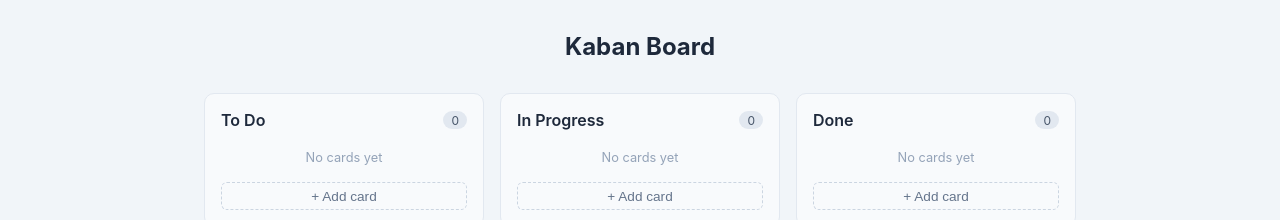
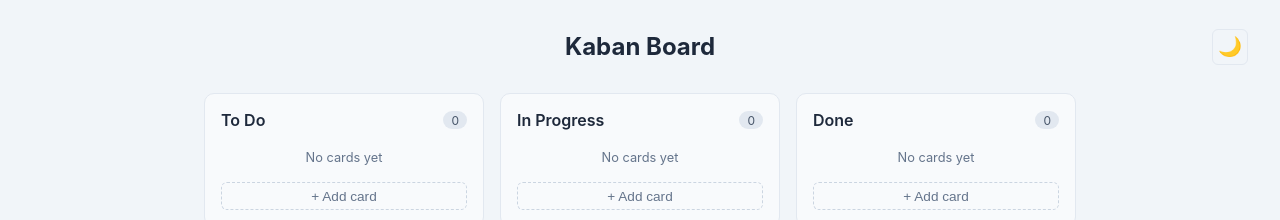
Before and after one commit to themngn/Kaban, a Vue app: page / in a window 1280 px wide. Shown: the top 220 px of the page. Built offline with nearby package versions, Linux system fonts and the light colour scheme; the HTML template or start-up script is replaced by a standard one.

Commit message:
feat: implement theme toggle functionality and update styles for dark mode support

```diff
--- a/src/assets/main.css
+++ b/src/assets/main.css
@@ -1,3 +1,52 @@
+:root {
+  /* Light theme colors */
+  --color-bg-primary: #f1f5f9;
+  --color-bg-secondary: #f8fafc;
+  --color-text-primary: #1e293b;
+  --color-text-secondary: #64748b;
+  --color-border: #e2e8f0;
+  --color-border-light: #cbd5e1;
+  --color-accent: #6366f1;
+  --color-accent-hover: #4f46e5;
+  --color-accent-dark: #475569;
+  --color-slate-200: #e2e8f0;
+  --color-slate-300: #cbd5e1;
+  --color-slate-400: #94a3b8;
+  --color-slate-500: #64748b;
+  --color-slate-600: #475569;
+  --color-slate-700: #334155;
+  --color-card-bg: #fff;
+  --color-button-hover: #f1f5f9;
+  --color-delete-bg: #fee2e2;
+  --color-delete: #dc2626;
+  --color-count-bg: #e2e8f0;
+  --color-count-text: #475569;
+}
+
+[data-theme='dark'] {
+  --color-bg-primary: #0f172a;
+  --color-bg-secondary: #1e293b;
+  --color-text-primary: #f1f5f9;
+  --color-text-secondary: #cbd5e1;
+  --color-border: #334155;
+  --color-border-light: #475569;
+  --color-accent: #818cf8;
+  --color-accent-hover: #a5b4fc;
+  --color-accent-dark: #cbd5e1;
+  --color-slate-200: #1e293b;
+  --color-slate-300: #334155;
+  --color-slate-400: #64748b;
+  --color-slate-500: #cbd5e1;
+  --color-slate-600: #cbd5e1;
+  --color-slate-700: #f1f5f9;
+  --color-card-bg: #1e293b;
+  --color-button-hover: #334155;
+  --color-delete-bg: #7f1d1d;
+  --color-delete: #fca5a5;
+  --color-count-bg: #334155;
+  --color-count-text: #cbd5e1;
+}
+
 *,
 *::before,
 *::after {
@@ -12,7 +61,10 @@ body {
     system-ui,
     -apple-system,
     sans-serif;
-  background: #f1f5f9;
-  color: #1e293b;
+  background: var(--color-bg-primary);
+  color: var(--color-text-primary);
   -webkit-font-smoothing: antialiased;
+  transition:
+    background-color 0.2s ease,
+    color 0.2s ease;
 }
--- a/src/components/KanbanCard.vue
+++ b/src/components/KanbanCard.vue
@@ -36,17 +36,20 @@ const store = useBoardStore()
   display: flex;
   justify-content: space-between;
   align-items: center;
-  background: #fff;
-  border: 1px solid #e2e8f0;
+  background: var(--color-card-bg);
+  border: 1px solid var(--color-border);
   border-radius: 6px;
   padding: 0.5rem 0.75rem;
   gap: 0.5rem;
+  transition: background-color 0.2s ease, border-color 0.2s ease;
 }
 
 .card-title {
   flex: 1;
   font-size: 0.9rem;
   word-break: break-word;
+  color: var(--color-text-primary);
+  transition: color 0.2s ease;
 }
 
 .card-actions {
@@ -62,13 +65,14 @@ const store = useBoardStore()
   padding: 0.15rem 0.3rem;
   border-radius: 4px;
   font-size: 0.8rem;
-  color: #64748b;
+  color: var(--color-text-secondary);
   line-height: 1;
+  transition: background-color 0.2s ease, color 0.2s ease;
 }
 
 .btn-icon:hover:not(:disabled) {
-  background: #f1f5f9;
-  color: #334155;
+  background: var(--color-button-hover);
+  color: var(--color-text-primary);
 }
 
 .btn-icon:disabled {
@@ -77,7 +81,7 @@ const store = useBoardStore()
 }
 
 .btn-delete:hover:not(:disabled) {
-  background: #fee2e2;
-  color: #dc2626;
+  background: var(--color-delete-bg);
+  color: var(--color-delete);
 }
 </style>
--- a/src/components/KanbanColumn.vue
+++ b/src/components/KanbanColumn.vue
@@ -56,8 +56,8 @@ function cancelAdd() {
 
 <style scoped>
 .column {
-  background: #f8fafc;
-  border: 1px solid #e2e8f0;
+  background: var(--color-bg-secondary);
+  border: 1px solid var(--color-border);
   border-radius: 10px;
   padding: 1rem;
   width: 280px;
@@ -65,6 +65,7 @@ function cancelAdd() {
   display: flex;
   flex-direction: column;
   gap: 0.5rem;
+  transition: background-color 0.2s ease, border-color 0.2s ease;
 }
 
 .column-header {
@@ -78,14 +79,17 @@ function cancelAdd() {
   font-size: 1rem;
   font-weight: 600;
   margin: 0;
+  color: var(--color-text-primary);
+  transition: color 0.2s ease;
 }
 
 .column-count {
   font-size: 0.75rem;
-  background: #e2e8f0;
-  color: #475569;
+  background: var(--color-count-bg);
+  color: var(--color-count-text);
   border-radius: 999px;
   padding: 0.1rem 0.5rem;
+  transition: background-color 0.2s ease, color 0.2s ease;
 }
 
 .card-list {
@@ -97,10 +101,11 @@ function cancelAdd() {
 
 .empty-state {
   font-size: 0.8rem;
-  color: #94a3b8;
+  color: var(--color-text-secondary);
   text-align: center;
   padding: 0.5rem 0;
   margin: 0;
+  transition: color 0.2s ease;
 }
 
 .add-form {
@@ -112,15 +117,18 @@ function cancelAdd() {
 .add-input {
   width: 100%;
   padding: 0.4rem 0.5rem;
-  border: 1px solid #cbd5e1;
+  border: 1px solid var(--color-border-light);
   border-radius: 6px;
   font-size: 0.9rem;
   box-sizing: border-box;
   outline: none;
+  background: var(--color-bg-primary);
+  color: var(--color-text-primary);
+  transition: border-color 0.2s ease, background-color 0.2s ease, color 0.2s ease;
 }
 
 .add-input:focus {
-  border-color: #6366f1;
+  border-color: var(--color-accent);
 }
 
 .add-form-actions {
@@ -129,47 +137,50 @@ function cancelAdd() {
 }
 
 .btn-primary {
-  background: #6366f1;
+  background: var(--color-accent);
   color: #fff;
   border: none;
   border-radius: 6px;
   padding: 0.35rem 0.75rem;
   cursor: pointer;
   font-size: 0.85rem;
+  transition: background-color 0.2s ease;
 }
 
 .btn-primary:hover {
-  background: #4f46e5;
+  background: var(--color-accent-hover);
 }
 
 .btn-secondary {
   background: none;
-  color: #64748b;
-  border: 1px solid #e2e8f0;
+  color: var(--color-text-secondary);
+  border: 1px solid var(--color-border);
   border-radius: 6px;
   padding: 0.35rem 0.75rem;
   cursor: pointer;
   font-size: 0.85rem;
+  transition: background-color 0.2s ease, color 0.2s ease, border-color 0.2s ease;
 }
 
 .btn-secondary:hover {
-  background: #f1f5f9;
+  background: var(--color-button-hover);
 }
 
 .btn-add-card {
   background: none;
-  border: 1px dashed #cbd5e1;
+  border: 1px dashed var(--color-border-light);
   border-radius: 6px;
-  color: #64748b;
+  color: var(--color-text-secondary);
   padding: 0.35rem;
   width: 100%;
   cursor: pointer;
   font-size: 0.85rem;
   text-align: center;
+  transition: background-color 0.2s ease, color 0.2s ease, border-color 0.2s ease;
 }
 
 .btn-add-card:hover {
-  background: #f1f5f9;
-  color: #334155;
+  background: var(--color-button-hover);
+  color: var(--color-text-primary);
 }
 </style>
--- /dev/null
+++ b/src/composables/useTheme.ts
@@ -0,0 +1,45 @@
+import { onMounted, ref } from 'vue'
+
+const THEME_STORAGE_KEY = 'kanban-theme'
+const isDark = ref(false)
+
+export function useTheme() {
+  function applyTheme(dark: boolean) {
+    const html = document.documentElement
+    if (dark) {
+      html.setAttribute('data-theme', 'dark')
+    } else {
+      html.removeAttribute('data-theme')
+    }
+    isDark.value = dark
+    localStorage.setItem(THEME_STORAGE_KEY, dark ? 'dark' : 'light')
+  }
+
+  function toggleTheme() {
+    applyTheme(!isDark.value)
+  }
+
+  function initTheme() {
+    const stored = localStorage.getItem(THEME_STORAGE_KEY)
+    let preferDark: boolean
+
+    if (stored) {
+      preferDark = stored === 'dark'
+    } else {
+      // Respect system preference as default
+      preferDark = window.matchMedia('(prefers-color-scheme: dark)').matches
+    }
+
+    applyTheme(preferDark)
+  }
+
+  onMounted(() => {
+    initTheme()
+  })
+
+  return {
+    isDark,
+    toggleTheme,
+    initTheme,
+  }
+}
--- a/src/views/BoardView.vue
+++ b/src/views/BoardView.vue
@@ -1,13 +1,20 @@
 <script setup lang="ts">
 import { useBoardStore } from '@/stores/board'
 import KanbanColumn from '@/components/KanbanColumn.vue'
+import { useTheme } from '@/composables/useTheme'
 
 const store = useBoardStore()
+const { isDark, toggleTheme } = useTheme()
 </script>
 
 <template>
   <main class="board-view">
-    <h1 class="board-title">Kaban Board</h1>
+    <div class="board-header">
+      <h1 class="board-title">Kaban Board</h1>
+      <button class="btn-theme-toggle" @click="toggleTheme" :title="`Switch to ${isDark ? 'light' : 'dark'} theme`">
+        {{ isDark ? '☀️' : '🌙' }}
+      </button>
+    </div>
     <div class="board">
       <KanbanColumn v-for="(column, index) in store.columns" :key="column.id" :column="column" :is-first="index === 0"
         :is-last="index === store.columns.length - 1" />
@@ -19,14 +26,44 @@ const store = useBoardStore()
 .board-view {
   padding: 2rem;
   min-height: 100vh;
-  background: #f1f5f9;
+  background: var(--color-bg-primary);
+  transition: background-color 0.2s ease;
+}
+
+.board-header {
+  display: flex;
+  align-items: center;
+  justify-content: center;
+  gap: 1rem;
+  margin-bottom: 2rem;
+  position: relative;
 }
 
 .board-title {
   text-align: center;
-  margin-bottom: 2rem;
   font-size: 1.5rem;
-  color: #1e293b;
+  color: var(--color-text-primary);
+  transition: color 0.2s ease;
+}
+
+.btn-theme-toggle {
+  position: absolute;
+  right: 0;
+  background: none;
+  border: 1px solid var(--color-border);
+  border-radius: 6px;
+  width: 36px;
+  height: 36px;
+  cursor: pointer;
+  font-size: 1.2rem;
+  display: flex;
+  align-items: center;
+  justify-content: center;
+  transition: background-color 0.2s ease, border-color 0.2s ease;
+}
+
+.btn-theme-toggle:hover {
+  background: var(--color-button-hover);
 }
 
 .board {
```
